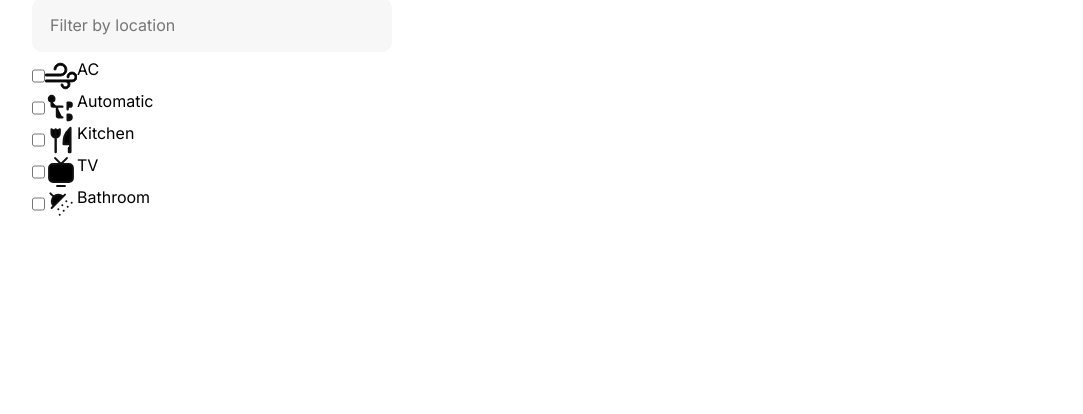
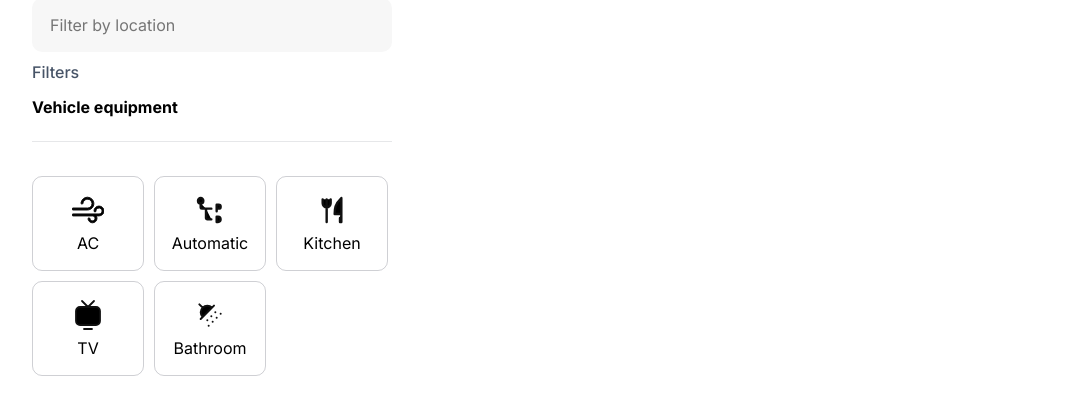
Before and after one commit to RomanIsaiev/Ukrainian-CamperRent, a React (Create React App) app: page /catalog in a window 1280 px wide. Shown: the part 154-568 px from the top of the page, without its empty margins (32-1115 px from the left). Built offline with nearby package versions, Linux system fonts and the light colour scheme; no server answers.

Commit message:
styled filters

```diff
--- a/src/components/AdvertsList/AdvertsList.jsx
+++ b/src/components/AdvertsList/AdvertsList.jsx
@@ -3,6 +3,7 @@ import { useEffect, useState } from "react";
 import { fetchAdverts } from "../../redux/adverts/api.js";
 import { AdvertsItem } from "../AdvertsItem/AdvertsItem.jsx";
 import {
+  Filters,
   List,
   LoadButton,
   MainContainer,
@@ -70,6 +71,7 @@ export const AdvertsList = () => {
     <MainContainer>
       <div>
         <LocationFilter onFilterChange={handleLocationFilterChange} />
+        <Filters>Filters</Filters>
         <EquipmentFilter onFilterChange={handleEquipmentFilterChange} />
       </div>
       <div>
--- a/src/components/AdvertsList/AdvertsList.styled.js
+++ b/src/components/AdvertsList/AdvertsList.styled.js
@@ -54,3 +54,14 @@ export const NoResulst = styled.p`
   letter-spacing: -0.08px;
   width: 888px;
 `;
+
+export const Filters = styled.p`
+  color: #475467;
+  font-family: Inter;
+  font-size: 16px;
+  font-style: normal;
+  font-weight: 500;
+  line-height: 24px; /* 150% */
+
+  margin-bottom: 14px;
+`;
--- a/src/components/Filters/EquipmentFilter/EquipmentFilter.jsx
+++ b/src/components/Filters/EquipmentFilter/EquipmentFilter.jsx
@@ -1,5 +1,6 @@
 import { useState } from "react";
 import {
+  Box,
   Checkbox,
   FilterContainer,
   Icon,
@@ -28,6 +29,8 @@ export const EquipmentFilter = ({ onFilterChange }) => {
   };
 
   return (
+    <div>
+      <h4>Vehicle equipment</h4>
       <FilterContainer>
         <Label>
           <Checkbox
@@ -36,10 +39,12 @@ export const EquipmentFilter = ({ onFilterChange }) => {
             checked={equipment.airConditioner}
             onChange={handleEquipmentChange}
           />
+          <Box>
             <Icon>
               <use href={`${sprite}#ac`}></use>
             </Icon>
             <p>AC</p>
+          </Box>
         </Label>
         <Label>
           <Checkbox
@@ -48,10 +53,12 @@ export const EquipmentFilter = ({ onFilterChange }) => {
             checked={equipment.automaticTransmission}
             onChange={handleEquipmentChange}
           />
+          <Box>
             <Icon>
               <use href={`${sprite}#trans`}></use>
             </Icon>
             <p>Automatic</p>
+          </Box>
         </Label>
         <Label>
           <Checkbox
@@ -60,10 +67,12 @@ export const EquipmentFilter = ({ onFilterChange }) => {
             checked={equipment.kitchen}
             onChange={handleEquipmentChange}
           />
+          <Box>
             <Icon>
               <use href={`${sprite}#kitchen`}></use>
             </Icon>
             <p>Kitchen</p>
+          </Box>
         </Label>
         <Label>
           <Checkbox
@@ -72,10 +81,12 @@ export const EquipmentFilter = ({ onFilterChange }) => {
             checked={equipment.TV}
             onChange={handleEquipmentChange}
           />
+          <Box>
             <Icon>
               <use href={`${sprite}#tv`}></use>
             </Icon>
             <p>TV</p>
+          </Box>
         </Label>
         <Label>
           <Checkbox
@@ -84,11 +95,14 @@ export const EquipmentFilter = ({ onFilterChange }) => {
             checked={equipment.bathroom}
             onChange={handleEquipmentChange}
           />
+          <Box>
             <Icon>
               <use href={`${sprite}#shower`}></use>
             </Icon>
             <p>Bathroom</p>
+          </Box>
         </Label>
       </FilterContainer>
+    </div>
   );
 };
--- a/src/components/Filters/EquipmentFilter/EquipmentFilter.styled.js
+++ b/src/components/Filters/EquipmentFilter/EquipmentFilter.styled.js
@@ -1,13 +1,42 @@
 import styled from "styled-components";
 
-export const FilterContainer = styled.div``;
+export const FilterContainer = styled.div`
+  display: flex;
+  flex-wrap: wrap;
+  gap: 10px;
+
+  width: 360px;
+
+  margin-bottom: 32px;
+
+  &::before {
+    content: "";
+    display: block;
+
+    height: 1px;
+    width: 360px;
+
+    background: rgba(16, 24, 40, 0.1);
+
+    margin: 24px 0;
+  }
+`;
 
 export const Label = styled.label`
   display: flex;
+  align-items: center;
+  justify-content: center;
+
+  height: 95px;
+  width: 112px;
+
+  border-radius: 10px;
+  border: 1px solid rgba(16, 24, 40, 0.2);
+  mix-blend-mode: multiply;
 `;
 
 export const Checkbox = styled.input`
-  display: block;
+  display: none;
 `;
 
 export const Icon = styled.svg`
@@ -15,3 +44,21 @@ export const Icon = styled.svg`
   height: 32px;
   stroke: #101010;
 `;
+
+export const Box = styled.div`
+  display: flex;
+  flex-direction: column;
+  align-items: center;
+
+  gap: 8px;
+`;
+
+export const Title = styled.h4`
+  color: #101828;
+
+  font-family: Inter;
+  font-size: 20px;
+  font-style: normal;
+  font-weight: 600;
+  line-height: 24px; /* 120% */
+`;
```
Lines whose indentation alone changed are shown as unchanged.
